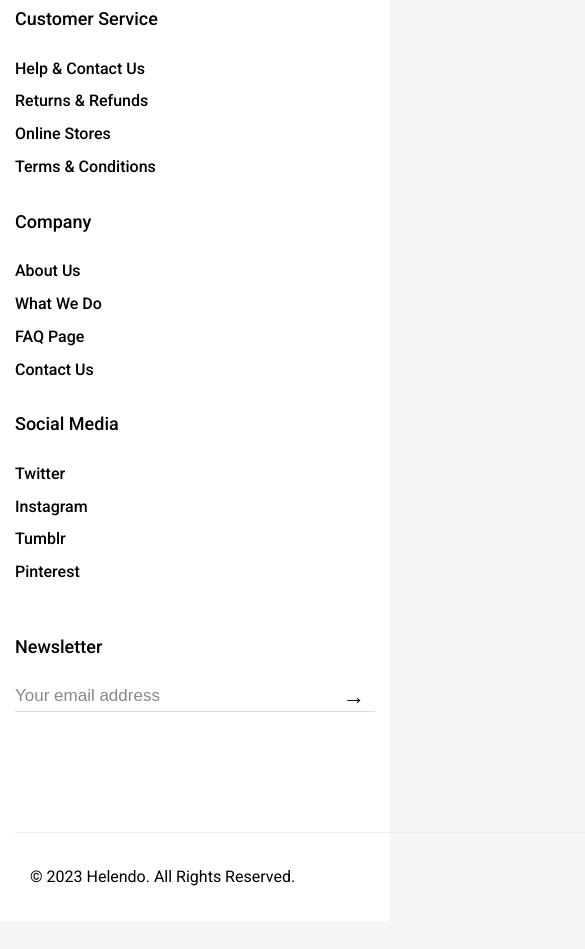
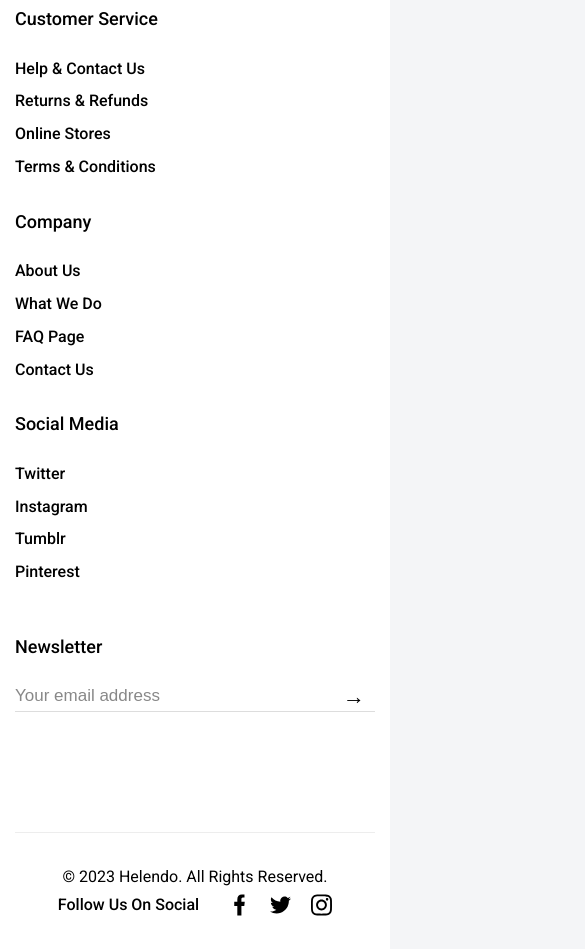
Before and after one commit to Null4d/helendo.io, a plain HTML site: page index.html in a window 390 px wide. Shown: the part 5947-6896 px from the top of the page, 585 px wide, since content can reach past the window. Before the commit the page ends 6868 px from the top, so only its background shows below. Drawn offline with nearby package versions, Linux system fonts and the light colour scheme; a web font is replaced by a local one.

Commit message:
fix responsive bottom

```diff
--- a/style.css
+++ b/style.css
@@ -783,10 +783,6 @@ input:focus::placeholder {
     min-width: 0px;
 }
 
-.footer-rights {
-    padding-left: 15px;
-}
-
 .footer-rights h6 {
     font-size: 16px;
     font-weight: 400;
@@ -794,7 +790,6 @@ input:focus::placeholder {
 
 .footer-text {
     display: flex;
-    padding-right: 100px;
 }
 
 .footer-text p {
@@ -805,7 +800,6 @@ input:focus::placeholder {
 
 .socials {
     display: flex;
-    width: 20px;
     gap: 20px;
 }
 
@@ -891,9 +885,9 @@ input:focus::placeholder {
     }
 
     .footer-bottom {
-        gap: 350px;
-        min-width: 1080px;
-        justify-content: flex-start;
+        flex-wrap: wrap;
+        flex-direction: row-reverse;
+        justify-content: center;
     }
 }
 
@@ -903,7 +897,7 @@ input:focus::placeholder {
     }
 
     .product-link {
-        top: 150px;
+        top: 125px;
     }
 
     .mail-control {
```
